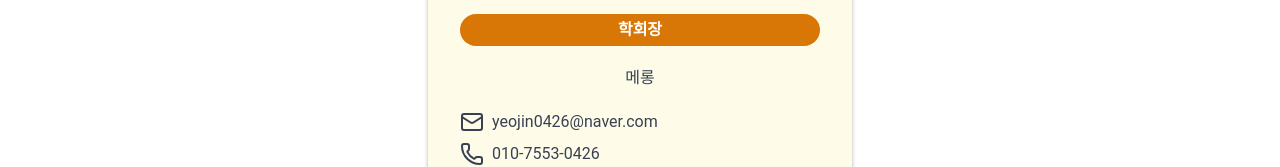
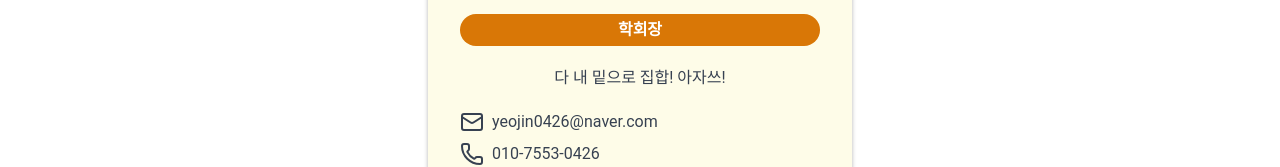
Before and after one commit to Tim3208/semicolon, a React (Vite) app: page /organization in a window 1280 px wide. Shown: the part 641-808 px from the top of the page. Built offline with nearby package versions, Linux system fonts and the light colour scheme; no server answers.

Commit message:
chore: 학생회장 desc 변경

```diff
--- a/src/_dummyData/memberData.js
+++ b/src/_dummyData/memberData.js
@@ -7,7 +7,7 @@ export const member = [
     email: "yeojin0426@naver.com",
     phone: "010-7553-0426",
     sid: "2023100900",
-    description: "메롱",
+    description: "다 내 밑으로 집합! 아자쓰!",
     avatar: "",
     github: "",
   },
```
